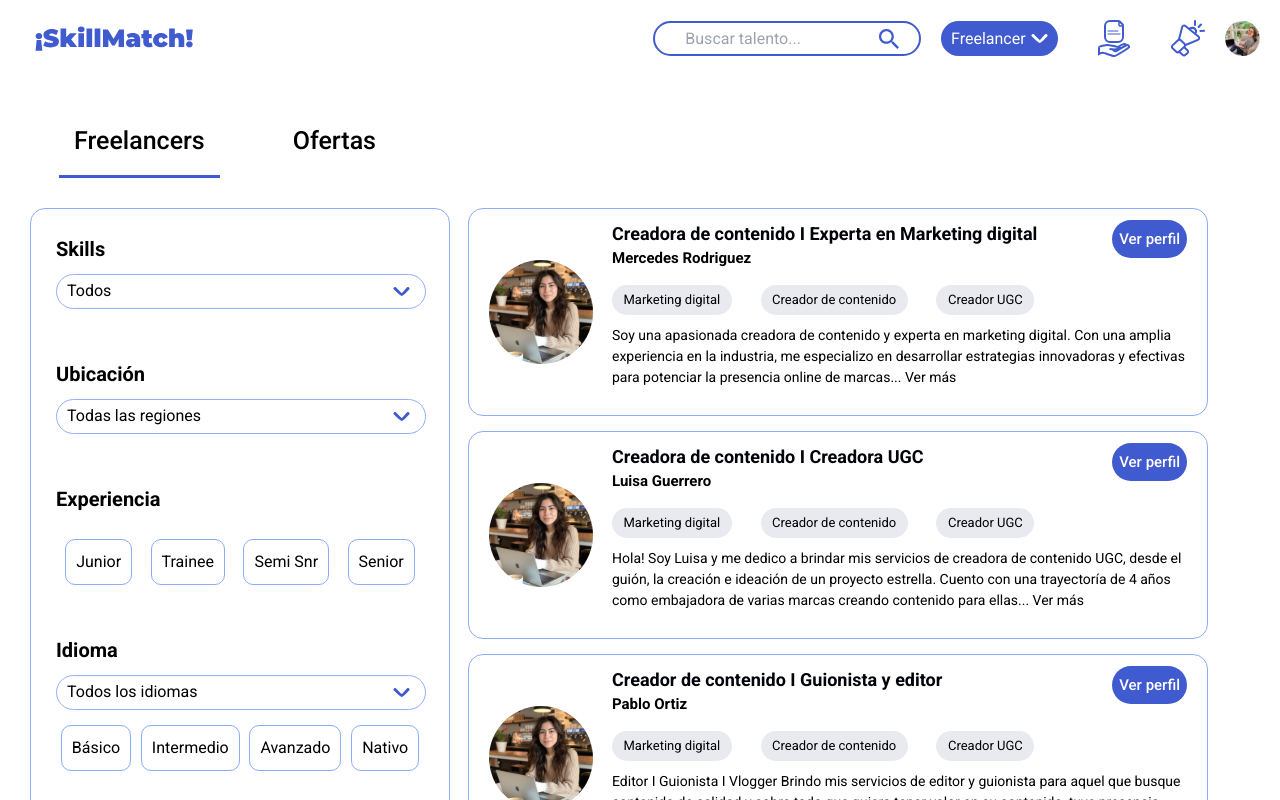
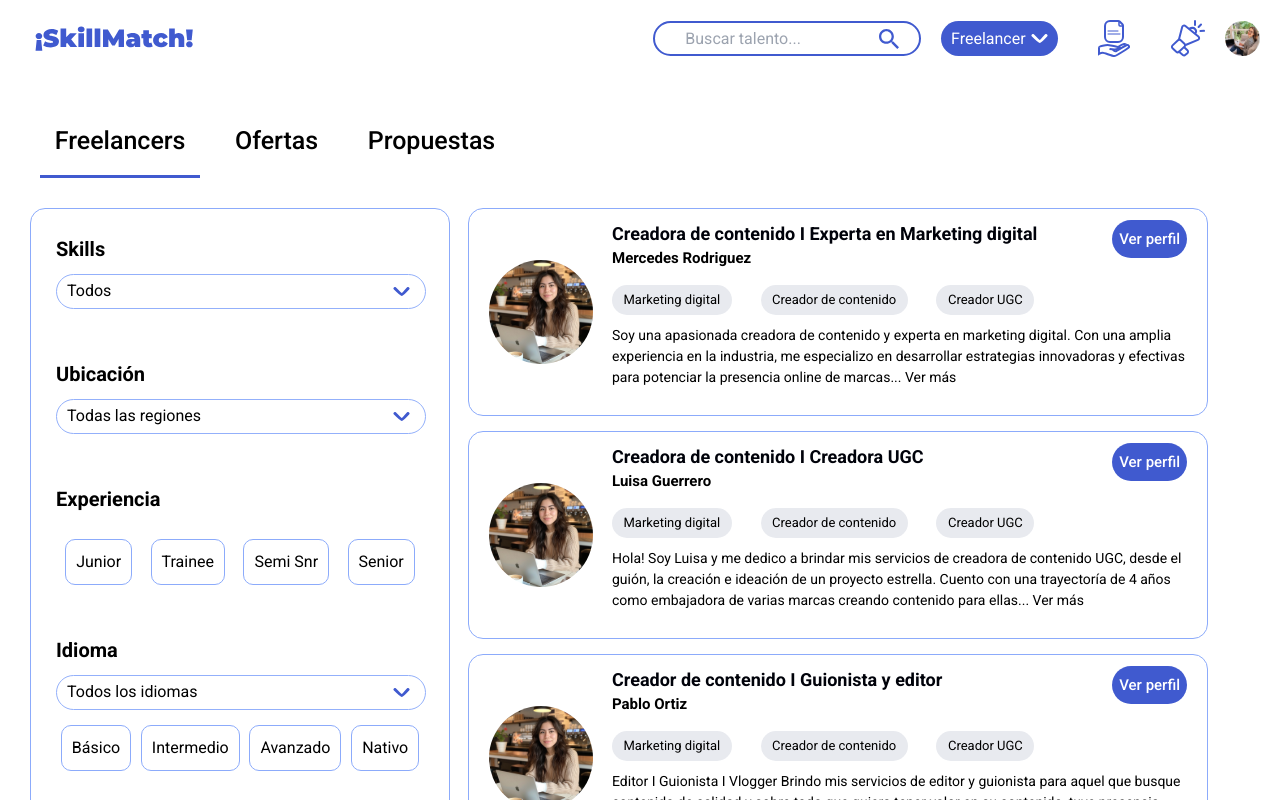
Before and after one commit to No-Country-simulation/s16-15-t-php-react, a React (Vite) app in the folder Frontend/: page /browser in a window 1280 px wide. Shown: the top 800 px of the page. Built offline with nearby package versions, Linux system fonts and the light colour scheme.

Commit message:
add proposals tab in browserPage

```diff
--- a/Frontend/src/components/filters/BrowserFilters.jsx
+++ b/Frontend/src/components/filters/BrowserFilters.jsx
@@ -95,7 +95,7 @@ const BrowserFilters = ({ activeTab }) => {
             <input type="range" className={styles.range} value={price} onChange={(e) => setPrice(e.target.value)} />
           </div>
         </section>
-        {activeTab === 'ofertas' && (
+        {(activeTab === 'ofertas' || activeTab === 'propuestas') && (
           <>
           <section className={styles.browserSections}>
             <h2 className={styles.filtersTitle}>Duración del proyecto</h2>
--- a/Frontend/src/pages/BrowserPage.jsx
+++ b/Frontend/src/pages/BrowserPage.jsx
@@ -17,11 +17,13 @@ function BrowserPage() {
         onClick={() => {setActiveTab('freelancers')}}>Freelancers</h2>
         <h2 className={`${styles.tabs} ${activeTab === 'ofertas' ? styles.activeTab : ''}`}
         onClick={() => {setActiveTab('ofertas')}}>Ofertas</h2>
+        <h2 className={`${styles.tabs} ${activeTab === 'propuestas' ? styles.activeTab : ''}`}
+        onClick={() => {setActiveTab('propuestas')}}>Propuestas</h2>
       </header>
       <main className={styles.browser}>
         <BrowserFilters activeTab={activeTab} />
         <section className={styles.cardContainer}>
-        {activeTab === 'freelancers' ? (
+        {activeTab === 'freelancers' && (
           <>
             <FreelancerCard
             img={profilePic}
@@ -46,8 +48,9 @@ function BrowserPage() {
             className={stylesProps}
             />
           </>
-        ) : (
-          <>
+        )}
+        {activeTab === 'ofertas' && (
+            <>
             <OfferProposalCard
             title="Creador de contenido de TikTok y experto en crecimiento y participación"
             countryandprice="País: Colombia  -  $300USD por semana"
@@ -74,8 +77,26 @@ function BrowserPage() {
             text="Buscamos un entusiasta de TikTok con un don para crear contenido atractivo y viral. Si tienes un historial comprobado de creación de contenido, crecimiento orgánico de cuentas de TikTok y participación de audiencias, ¡trabajemos juntos!"
             />
           </>
-        )
-      }
+        )}
+        {activeTab === 'propuestas' && (
+              <>
+              <OfferProposalCard
+                title="Creador de contenido para redes sociales"
+                countryandprice="País: Mexico  -  $300USD por semana"
+                text="Buscamos un entusiasta de TikTok con un don para crear contenido atractivo y viral. Si tienes un historial comprobado de creación de contenido, crecimiento orgánico de cuentas de TikTok y participación de audiencias, ¡trabajemos juntos!"
+              />
+              <OfferProposalCard
+                title="Creador de contenido de TikTok y experto en crecimiento y participación"
+                countryandprice="País: Colombia  -  $300USD por semana"
+                text="Buscamos un entusiasta de TikTok con un don para crear contenido atractivo y viral. Si tienes un historial comprobado de creación de contenido, crecimiento orgánico de cuentas de TikTok y participación de audiencias, ¡trabajemos juntos!"
+              />
+              <OfferProposalCard
+                title="Consultor en marketing digital para ecommerce"
+                countryandprice="País: Chile  -  $400USD por semana"
+                text="Estamos buscando un consultor en marketing digital con experiencia en ecommerce para ayudarnos a aumentar nuestras ventas online. Si tienes conocimientos en SEO, SEM y campañas de redes sociales, queremos trabajar contigo."
+              />
+            </>
+        )}
 
         </section>
       </main>
--- a/Frontend/src/styles/browserPage.module.css
+++ b/Frontend/src/styles/browserPage.module.css
@@ -1,7 +1,7 @@
 .browserTabs{
   display: flex;
   padding: 30px;
-  width: 450px;
+  width: 550px;
   justify-content: space-around;
 }
 
```
